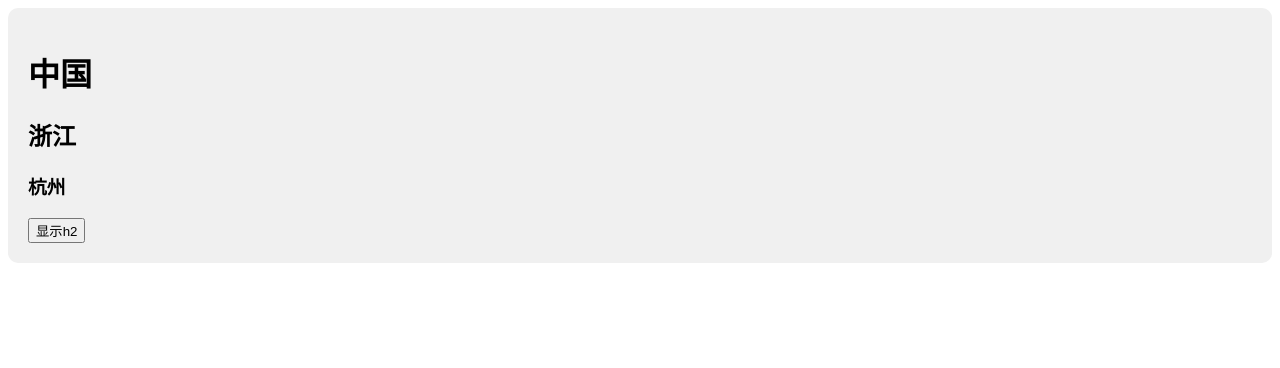
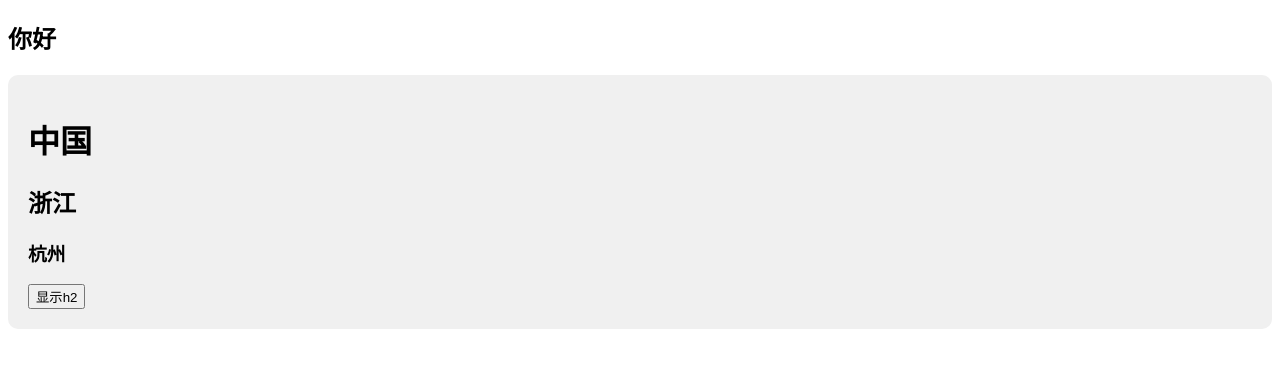
Before and after one commit to BigDragonlin/vue-demo, a Vue app: page / in a window 1280 px wide. Shown: the top 368 px of the page. Built offline with nearby package versions, Linux system fonts and the light colour scheme; the HTML template or start-up script is replaced by a standard one.

Commit message:
使用id标签的时候，如果相同，可能会被顶掉

```diff
--- a/src/App.vue
+++ b/src/App.vue
@@ -1,5 +1,6 @@
  <!-- 组件的结构 -->
  <template>
+    <h2 id="h2">你好</h2>
     <Person />
 </template>
 
```
